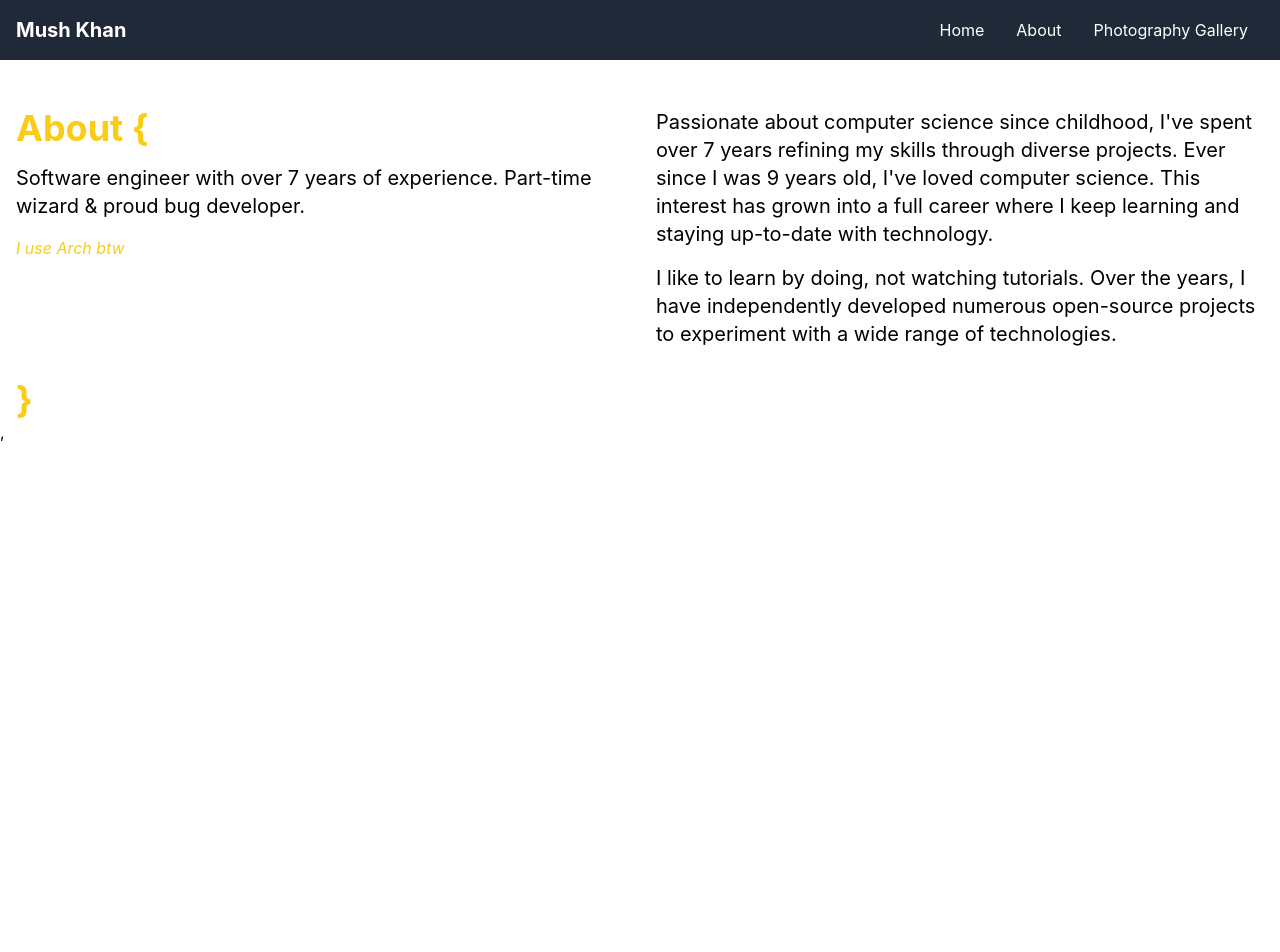
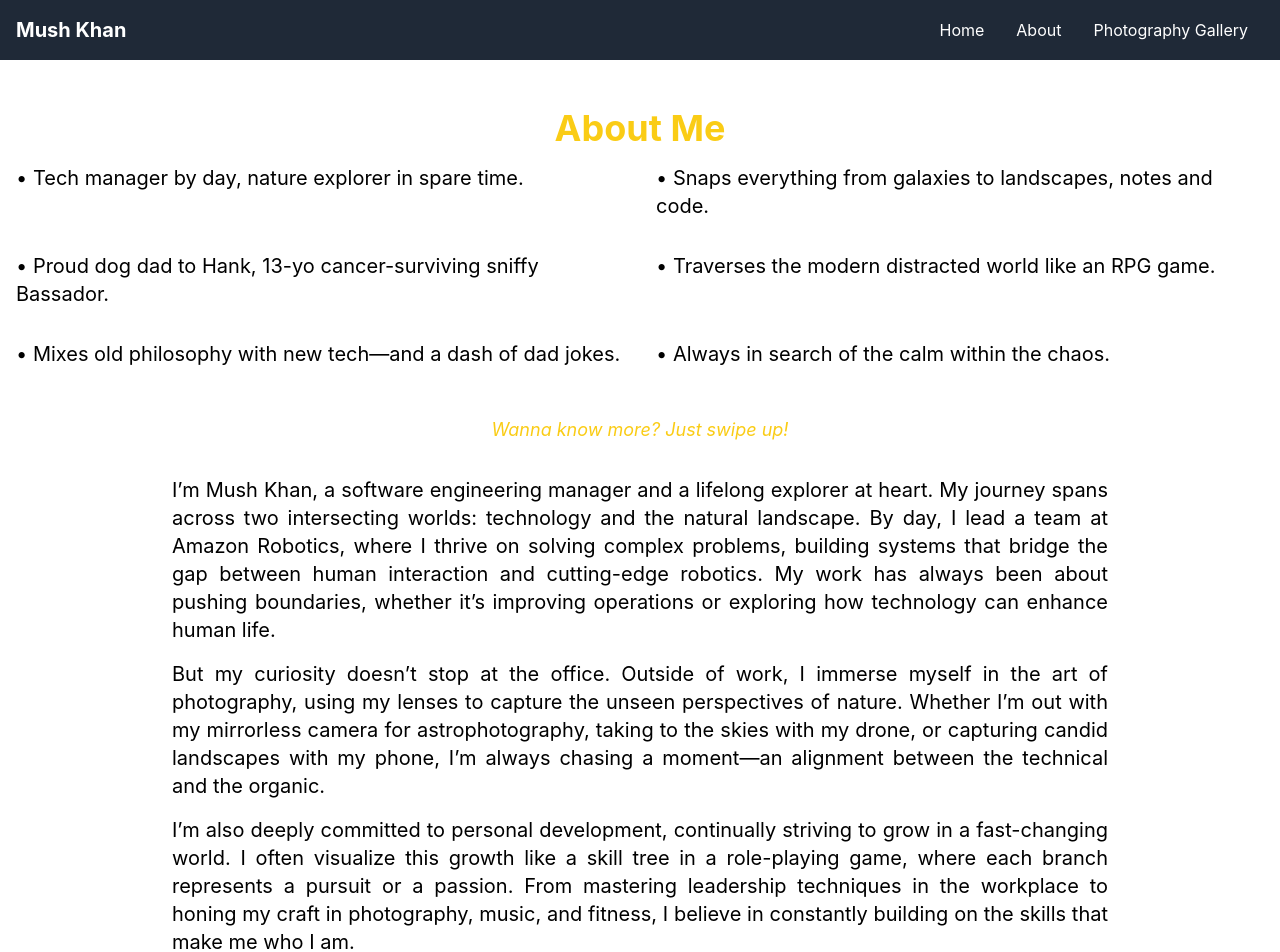
Before and after one commit to FrostTyr2496/mkh4n-website, a React (Create React App) app: page /about in a window 1280 px wide. Shown: the top 952 px of the page. Before the commit the page ends 800 px from the top, so only its background shows below. Built offline with nearby package versions, Linux system fonts and the light colour scheme.

Commit message:
Added about me details, fixed site title

```diff
--- a/public/index.html
+++ b/public/index.html
@@ -24,7 +24,7 @@
       work correctly both with client-side routing and a non-root public URL.
       Learn how to configure a non-root public URL by running `npm run build`.
     -->
-    <title>React App</title>
+    <title>Mush Khan's Personal Website</title>
   </head>
   <body>
     <noscript>You need to enable JavaScript to run this app.</noscript>
--- a/src/components/pages/About.js
+++ b/src/components/pages/About.js
@@ -1,30 +1,87 @@
-import React from 'react';
+import React, { useRef } from 'react';
+import { motion, useInView } from 'framer-motion';
 
 const About = () => {
+  const ref = useRef(null);
+  const isInView = useInView(ref, { once: true, amount: 0.7 }); // Triggers when 30% of the element is in view
+
+  // Animation variants for fly-in effect
+  const flyInVariants = {
+    hidden: { opacity: 0, x: 100 },
+    visible: (i) => ({
+      opacity: 1,
+      x: 0,
+      transition: { delay: i * 0.2, duration: 0.5 },
+    }),
+  };
+
   return (
     <div className="container mx-auto mt-12 px-4 text-left">
-      <div className="flex flex-col md:flex-row gap-8">
-        {/* Left Column */}
-        <div className="md:w-1/2">
-          <h2 className="text-yellow-400 text-4xl font-bold mb-4">About {'{'}</h2>
-          <p className="text-xl mb-4">
-            Software engineer with over 7 years of experience. Part-time wizard & proud bug developer.
-          </p>
-          <p className="text-yellow-400 italic">I use Arch btw</p>
+      <h2 className="text-yellow-400 text-4xl font-bold mb-4 text-center">About Me</h2>
+      <div className="flex flex-col gap-8">
+
+        {/* Bullet Points Section */}
+        <div className="grid grid-cols-1 md:grid-cols-2 gap-8">
+          {[
+              'Tech manager by day, nature explorer in spare time.',
+              'Snaps everything from galaxies to landscapes, notes and code.',
+              'Proud dog dad to Hank, 13-yo cancer-surviving sniffy Bassador.',
+              'Traverses the modern distracted world like an RPG game.',
+              'Mixes old philosophy with new tech—and a dash of dad jokes.',
+              'Always in search of the calm within the chaos.'
+          ].map((point, index) => (
+            <motion.div
+              key={index}
+              custom={index}
+              initial="hidden"
+              animate="visible"
+              variants={flyInVariants}
+              className="text-xl"
+            >
+              • {point}
+            </motion.div>
+          ))}
         </div>
 
-        {/* Right Column */}
-        <div className="md:w-1/2">
+        {/* Swipe for more words */}
+        <motion.p
+          custom={7} // Make sure this follows after the bullet points
+          initial="hidden"
+          animate="visible"
+          variants={flyInVariants}
+          className="text-center text-lg italic text-yellow-400 mt-4"
+        >
+          Wanna know more? Just swipe up!
+        </motion.p>
+
+        {/* Extended Bio Section */}
+        <motion.div
+          ref={ref} // Reference for the in-view logic
+          initial={{ opacity: 0 }} // Start hidden
+          animate={isInView ? { opacity: 1 } : { opacity: 0 }} // Fade in when in view
+          transition={{ duration: 1 }}
+          className="text-center text-justify mx-auto md:w-3/4 lg:w-3/4"
+        >
           <p className="text-xl mb-4">
-            Passionate about computer science since childhood, I've spent over 7 years refining my skills through diverse projects.
-            Ever since I was 9 years old, I've loved computer science. This interest has grown into a full career where I keep learning and staying up-to-date with technology.
+            I’m Mush Khan, a software engineering manager and a lifelong explorer at heart. My journey spans across two intersecting worlds: technology and the natural landscape. By day, I lead a team at Amazon Robotics, where I thrive on solving complex problems, building systems that bridge the gap between human interaction and cutting-edge robotics. My work has always been about pushing boundaries, whether it’s improving operations or exploring how technology can enhance human life.
           </p>
-          <p className="text-xl">
-            I like to learn by doing, not watching tutorials. Over the years, I have independently developed numerous open-source projects to experiment with a wide range of technologies.
+          <p className="text-xl mb-4">
+            But my curiosity doesn’t stop at the office. Outside of work, I immerse myself in the art of photography, using my lenses to capture the unseen perspectives of nature. Whether I’m out with my mirrorless camera for astrophotography, taking to the skies with my drone, or capturing candid landscapes with my phone, I’m always chasing a moment—an alignment between the technical and the organic.
           </p>
-        </div>
+          <p className="text-xl mb-4">
+            I’m also deeply committed to personal development, continually striving to grow in a fast-changing world. I often visualize this growth like a skill tree in a role-playing game, where each branch represents a pursuit or a passion. From mastering leadership techniques in the workplace to honing my craft in photography, music, and fitness, I believe in constantly building on the skills that make me who I am.
+          </p>
+          <p className="text-xl mb-4">
+            Among my many passions, I have a deep bond with my dog, Hank. He has been a constant companion for over eight years and serves as a reminder of the rich, co-evolutionary bond humans and animals share—something I find deeply moving and inspiring.
+          </p>
+          <p className="text-xl mb-4">
+            Beyond the technical and creative realms, I also seek to find balance through introspection, looking to ancient wisdom and philosophies to navigate life’s complexities. As someone intrigued by history and the human condition, I often reflect on how the past can inform and guide our future in meaningful ways.
+          </p>
+          <p className="text-xl mb-4">
+            Thanks for stopping by my corner of the internet! Feel free to explore my work—whether it's a snapshot of the stars or a line of code connecting robots to the world. Keep an eye on this space, as there are plenty more updates (and probably some questionable jokes) coming soon.
+          </p>
+        </motion.div>
       </div>
-      <h2 className="text-yellow-400 text-4xl font-bold mt-8">{'}'}</h2>
     </div>
   );
 };
--- a/src/components/pages/Home.js
+++ b/src/components/pages/Home.js
@@ -29,11 +29,24 @@ function Home() {
       {/* Main Content */}
       <div className={`relative z-10 ${textColor}`}>
         <h1 className="text-5xl font-bold mb-4">Mush Khan</h1>
-        <p className="text-xl mb-8">Software engineering manager with a passion for solving complex problems in robotics and a drive for personal growth through creative pursuits like photography and music.</p>
-        <div className="flex justify-center gap-4 mb-8">
+
+        {/* Subheading with the cheeky line */}
+        <p className="text-2xl italic mb-4">Exploring the world through lenses—aerial, terrestrial, or contact 👀</p>
+
+        {/* Subheading with the bio line wrapped in a translucent box */}
+        <div className="bg-black bg-opacity-50 p-6 rounded-lg inline-block">
+          <p className="text-xl">
+            I’m a software engineering manager with a passion for exploring nature through landscape, astro, and aerial photography. With a deep interest in technology, arts, and ancient/modern wisdom, I seek to bridge the gap between human experience and innovation.
+          </p>
+        </div>
+
+        {/* Buttons */}
+        <div className="flex justify-center gap-4 mt-8 mb-8">
           <button className="bg-yellow-400 text-black font-bold py-2 px-4 rounded hover:bg-yellow-300">Contact Me</button>
           <button className="bg-transparent border border-yellow-400 text-yellow-400 font-bold py-2 px-4 rounded hover:bg-yellow-300 hover:text-black">Learn More →</button>
         </div>
+
+        {/* Image Slider */}
         <ImageSlider images={randomImages} />
       </div>
     </div>
```
